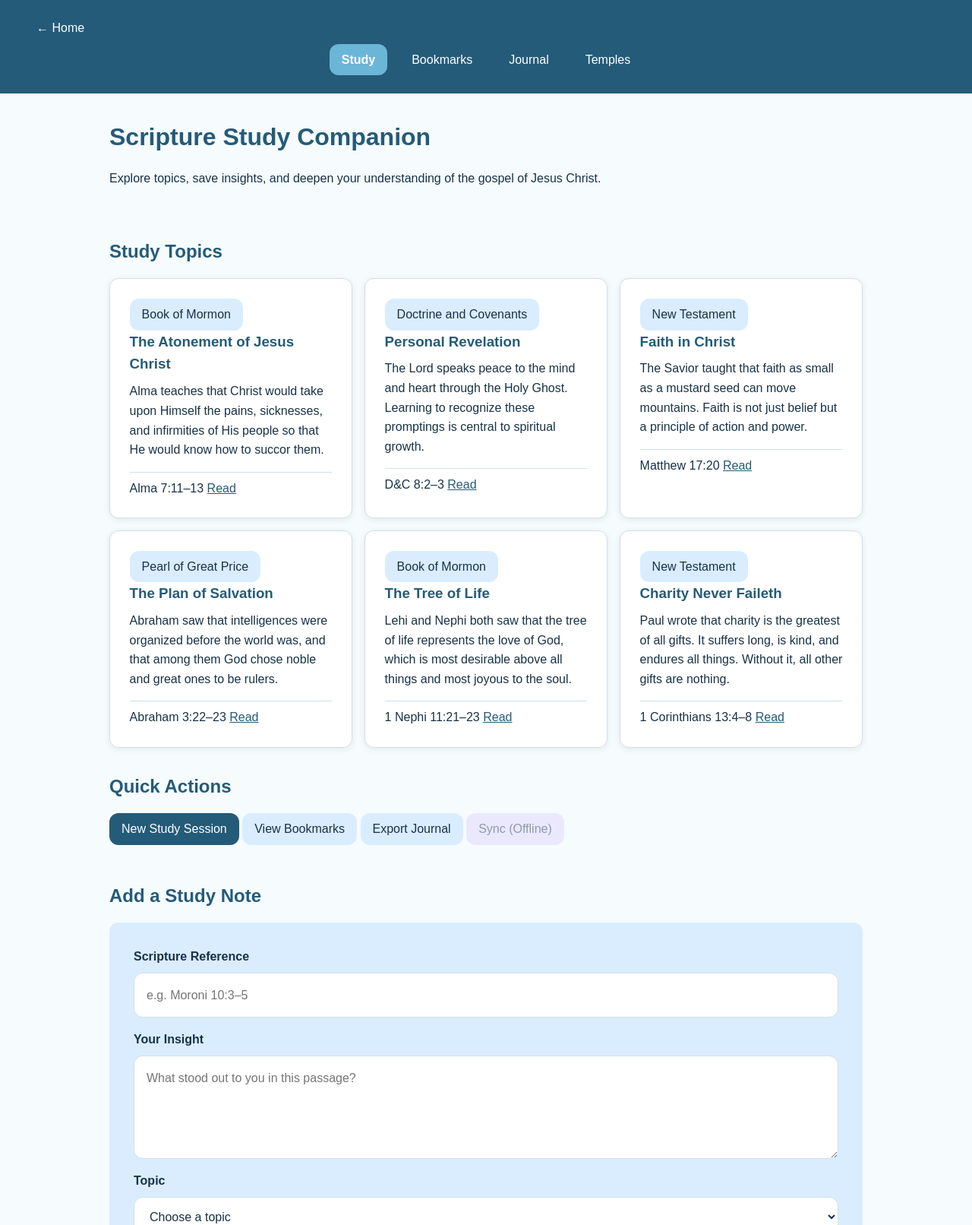
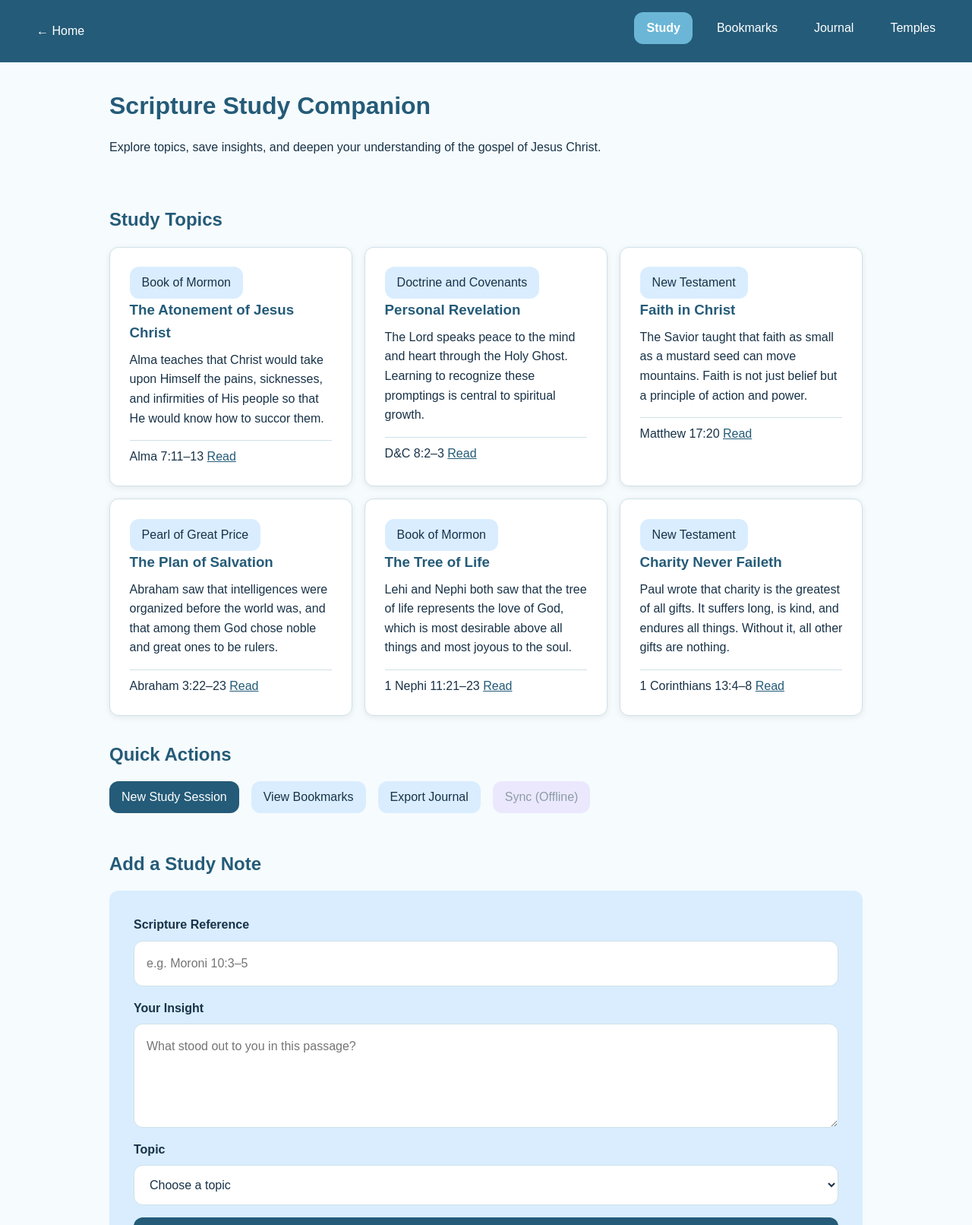
Before and after one commit to angelique213/wdd331-portfolio, a website: page unit-2/layered-components/index.html in a window 1280 px wide. Shown: the top 1612 px of the page at 76% size. Drawn offline with Linux system fonts and the light colour scheme.

Commit message:
Improve Unit 2 responsive layout and navigation

```diff
--- a/unit-2/layered-components/css/components/buttons.css
+++ b/unit-2/layered-components/css/components/buttons.css
@@ -37,3 +37,8 @@
         cursor: not-allowed;
     }
 }
+.button-group {
+    display: flex;
+    flex-wrap: wrap;
+    gap: var(--spacing-md);
+}
--- a/unit-2/layered-components/css/components/cards.css
+++ b/unit-2/layered-components/css/components/cards.css
@@ -11,7 +11,7 @@
     display: grid;
     grid-template-columns: repeat(
         auto-fit,
-        minmax(280px, 1fr)
+        minmax(min(100%, 280px), 1fr)
     );
     gap: var(--spacing-md);
 }
--- a/unit-2/layered-components/css/components/nav.css
+++ b/unit-2/layered-components/css/components/nav.css
@@ -4,6 +4,11 @@
 /* TODO: Style the navigation */
 
 .site-nav {
+    display: flex;
+    align-items: center;
+    justify-content: space-between;
+    flex-wrap: wrap;
+    gap: var(--spacing-md);
     background-color: var(--color-primary);
     padding: var(--spacing-md) var(--spacing-lg);
 
```
